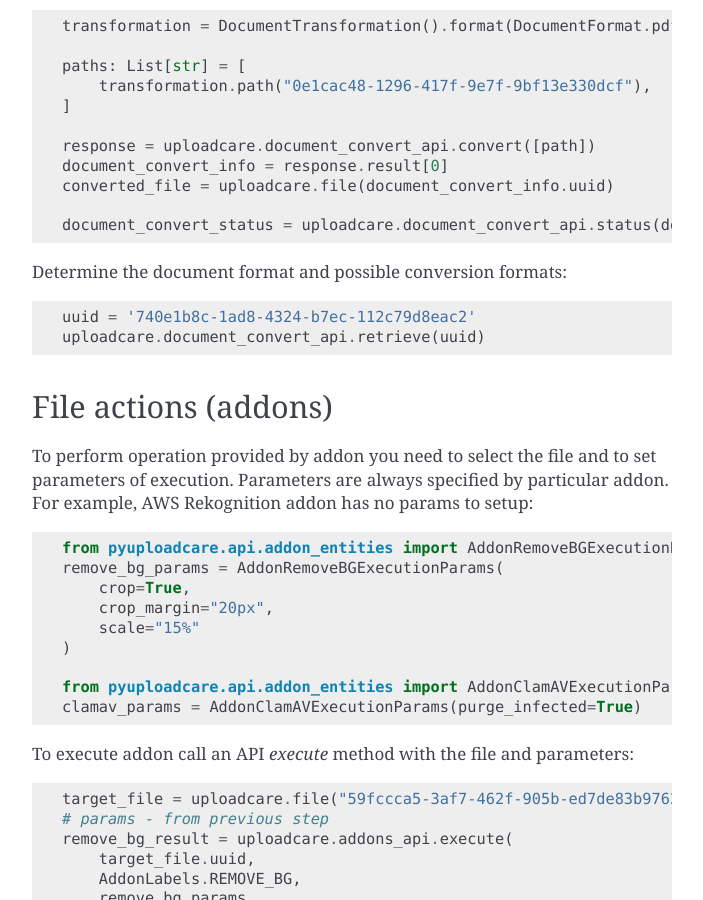
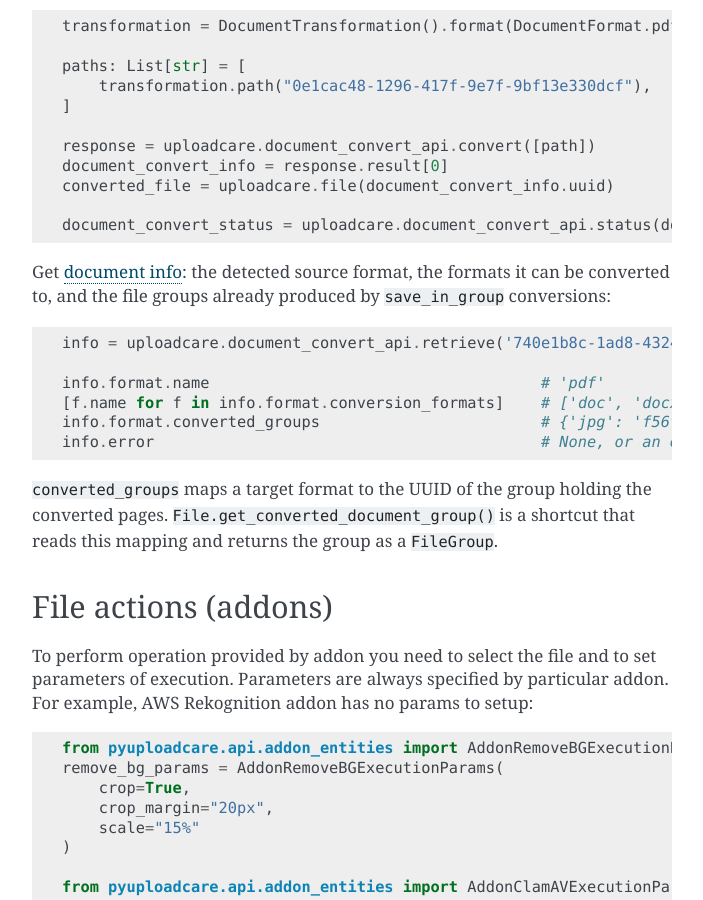
Before and after one commit to uploadcare/pyuploadcare, a Sphinx documentation site: the page built from docs/core_api.rst, in a window 1280 px wide and 900 px high, scrolled down 10576 px. Shown: the whole window, without its empty margins (408-1111 px from the left). Built offline with Sphinx 7.4.7, drawn with Linux system fonts in a browser that asks for light colours.

Commit message:
Add conversion format info endpoint
Co-authored-by: Claude <noreply@anthropic.com>

```diff
--- a/docs/core_api.rst
+++ b/docs/core_api.rst
@@ -477,10 +477,21 @@ or you can use API directly to convert single or multiple files::
 
     document_convert_status = uploadcare.document_convert_api.status(document_convert_info.token)
 
-Determine the document format and possible conversion formats::
+Get `document info`_: the detected source format, the formats it can be converted to,
+and the file groups already produced by ``save_in_group`` conversions::
 
-    uuid = '740e1b8c-1ad8-4324-b7ec-112c79d8eac2'
-    uploadcare.document_convert_api.retrieve(uuid)
+    info = uploadcare.document_convert_api.retrieve('740e1b8c-1ad8-4324-b7ec-112c79d8eac2')
+
+    info.format.name                                    # 'pdf'
+    [f.name for f in info.format.conversion_formats]    # ['doc', 'docx', 'jpg', 'png', ...]
+    info.format.converted_groups                        # {'jpg': 'f56f1e80-...-690861252070~4'}
+    info.error                                          # None, or an error message
+
+``converted_groups`` maps a target format to the UUID of the group holding the converted
+pages. ``File.get_converted_document_group()`` is a shortcut that reads this mapping and
+returns the group as a ``FileGroup``.
+
+.. _document info: https://uploadcare.com/api-refs/rest-api/v0.7.0/#tag/Conversion/operation/documentConvertInfo
 
 File actions (addons)
 ---------------------
```
